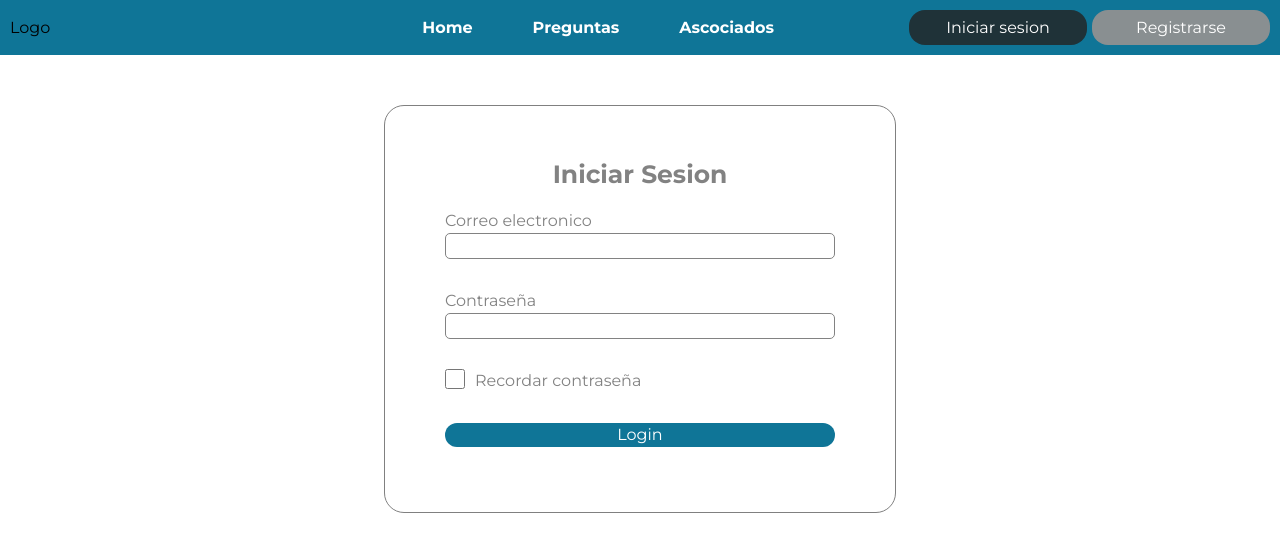
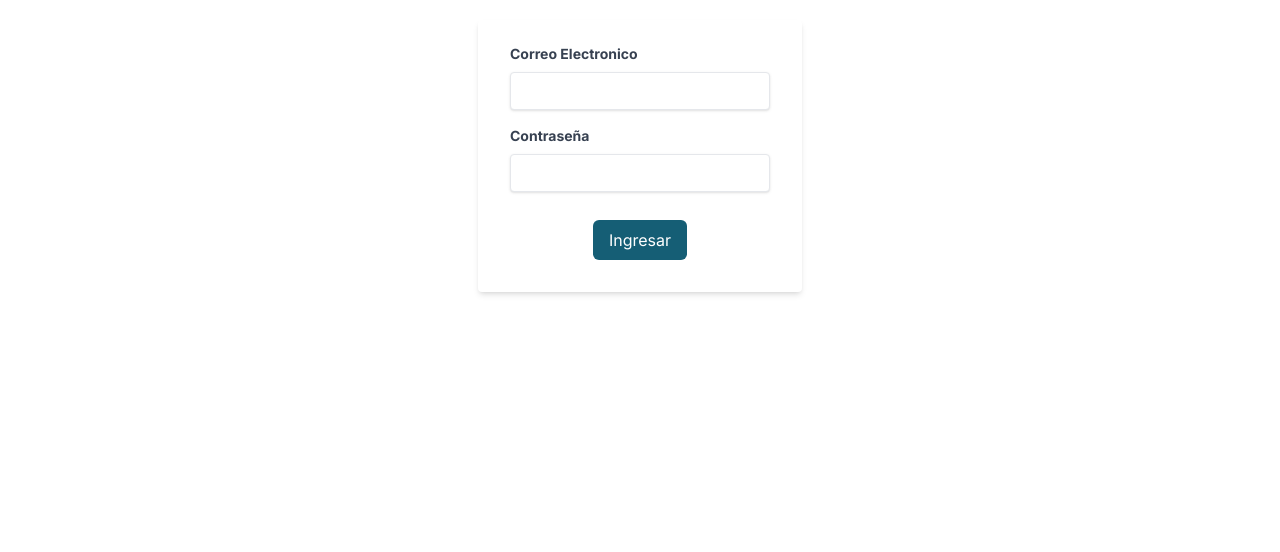
Before and after one commit to JulianV122/SistemaPOS, a Next.js app: page /login in a window 1280 px wide. Shown: the top 552 px of the page. Built offline with nearby package versions, Linux system fonts and the light colour scheme.

Commit message:
Creacion de los componentes de auth y modificacion de las paginas

```diff
--- a/app/(auth)/layout.css
+++ /dev/null
@@ -1,77 +0,0 @@
-@import url('https://fonts.googleapis.com/css2?family=Montserrat:wght@400;700&display=swap');
-
-
-*{
-    background: white;
-    font-family: 'Montserrat', sans-serif;
-}
-
-.auth{
-    width: 100%;
-    display: block;
-}
-
-.auth .header{
-    width: 100%;
-    background: #0F7597;
-    display: flex;
-    justify-content: center;
-    padding: 10px;
-    font-family: 'Trebuchet MS', 'Lucida Sans Unicode', 'Lucida Grande', 'Lucida Sans', Arial, sans-serif;
-}
-
-.auth .header .logo{
-    width: auto;
-    display: flex;
-    justify-content: start;
-    align-items: center;
-    background: #0F7597;
-}
-
-.auth .header nav{
-    width: 80%;
-    display: flex;
-    justify-content: end;
-    align-items: center;
-    background: #0F7597;
-    margin-right: 100px;
-    a {
-        color: white;
-        margin: 0 30px;
-        font-weight: 101px;
-        font-size: 16px;
-        background: #0F7597;
-        font-weight: bold;
-    }
-}
-
-.auth .header a{
-    background: #0F7597;
-}
-.auth .header button{
-    width: 178px;
-    height:35px;
-    color: white;
-    border: #1F3238;
-    cursor: pointer;
-    padding: 5px 1px;
-    margin-left: 5px;
-    border-radius: 16px;
-}
-.blogin{
-    background: #1F3238;
-}
-
-.bregister{
-    background: #898F91;
-}
-
-
-
-.auth .form{
-    width: 100%;
-    display: flex;
-    justify-content: center;
-    align-items: center;
-    margin-top: 50px;
-}
--- a/app/(auth)/layout.tsx
+++ b/app/(auth)/layout.tsx
@@ -1,32 +1,15 @@
-import "./layout.css";
-
 export default function AuthLayout({
   children,
 }: {
   children: React.ReactNode;
 }) {
   return (
-    <main className="auth">
-        <div className="header">
-            <h1 className="logo">Logo</h1>
-            <nav>
-                <a href="/home">Home</a>
-                <a href="#">Preguntas</a>
-                <a href="#">Ascociados</a>
-            </nav>
-            <a href="/login">
-              <button className="blogin">Iniciar sesion</button>
-            </a>
-            <a href="/register">
-            <button className="bregister">Registrarse</button>
-            </a>
+    <div className="w-screen h-screen bg-white">
+        <div className="">
         </div>
-        <div className="title">
-          <h2></h2>
-        </div>
-        <section className="form">
+        <section className="flex justify-center bg-white p-5">
             {children}
         </section>
-    </main>
+    </div>
   );
 }
--- a/app/(auth)/login/page.tsx
+++ b/app/(auth)/login/page.tsx
@@ -1,5 +1,6 @@
 import { Metadata } from "next";
-import "./style.css";
+
+import { LoginForm } from "@/components";
 
 export const metadata: Metadata = {
   title: "Login to Market Management",
@@ -8,23 +9,8 @@ export const metadata: Metadata = {
 
 export default function login() {
   return (
-    <form>
-        <h3 className="title"> Iniciar Sesion</h3>
-      <div>
-        <label htmlFor="email">Correo electronico</label>
-        <input id="email" type="email" />
-      </div>
-      <div>
-        <label htmlFor="password">Contraseña</label>
-        <input id="password" type="password" />
-      </div>
-      <div className="checkbox">
-        <input type="checkbox" id="remember" name="remember" value="remember"/>
-        <label htmlFor="remember">Recordar contraseña</label>
-      </div>
-      <div>
-        <button className="botonlogin"> Login </button>
-      </div>
-    </form>
+    <div className="login">
+      <LoginForm/>
+    </div>
   );
 }
--- a/app/(auth)/login/style.css
+++ /dev/null
@@ -1,68 +0,0 @@
-form{
-    display: flex;
-    flex-direction: column;
-    padding: 50px;
-    border-radius: 20px;
-    border: 1px solid grey;
-    background-color: white;
-    width: 40%;
-}
-
-form div {
-    display: flex;
-    flex-direction: column;
-    background-color: white;
-    margin: 15px 10px;
-}
-
-form .title {
-    display: flex;
-    color: #828282;
-    background-color: white;
-    font-size: 25px;
-    font-weight: bold;
-    justify-content: center;
-    align-items: center;
-}
-
-form label {
-    color: #828282;
-    background-color: white;
-
-}
-
-form input {
-    width: 100%;
-    background-color: white;
-    border: 1px solid  #828282;
-    border-radius: 5px;
-    color: black;
-}
-
-form .checkbox {
-    display: flex;
-    flex-direction: row;
-    justify-content: start;
-    background-color: white;
-}
-
-form .checkbox input {
-    width: 20px;
-    height: 20px;
-    background-color: white;
-    border: 1px solid  #828282;
-    border-radius: 5px;
-    color: black;
-}
-
-form .checkbox label {
-    color: #828282;
-    background-color: white;
-    margin-left: 10px;
-}
-
-form .botonlogin {
-    color: white;
-    background: #0F7597;
-    border-radius: 12px;
-}
--- a/app/(auth)/register/page.tsx
+++ b/app/(auth)/register/page.tsx
@@ -1,5 +1,5 @@
 import { Metadata } from "next";
-import "./style.css";
+import { RegisterForm } from '@/components';
 
 export const metadata: Metadata = {
   title: "Register to Market Management",
@@ -8,31 +8,8 @@ export const metadata: Metadata = {
 
 export default function register() {
   return (
-    <form>
-      <h3 className="title"> Registrarse</h3>
-      <div>
-        <label htmlFor="name">Nombre completo</label>
-        <input id="name" type="text" />
-      </div>
-      <div>
-        <label htmlFor="email">Correo electronico</label>
-        <input id="email" type="email" />
-      </div>
-      <div>
-        <label htmlFor="password">Contraseña</label>
-        <input id="password" type="password" />
-      </div>
-      <div>
-        <label htmlFor="password">Confirmar Contraseña</label>
-        <input id="password" type="password" />
-      </div>
-      <div className="checkbox">
-        <input type="checkbox" id="remember" name="remember" value="remember"/>
-        <label htmlFor="accept">Aceptar terminos y condiciones</label>
-      </div>
-      <div>
-        <button className="botonregister"> Registrarse </button>
-      </div>
-    </form>
+    <div className="register">
+        <RegisterForm />
+    </div>
   )
 }
--- a/app/(auth)/register/style.css
+++ /dev/null
@@ -1,68 +0,0 @@
-form{
-    display: flex;
-    flex-direction: column;
-    padding: 50px;
-    border-radius: 20px;
-    border: 1px solid grey;
-    background-color: white;
-    width: 40%;
-}
-
-form div {
-    display: flex;
-    flex-direction: column;
-    background-color: white;
-    margin: 15px 10px;
-}
-
-form .title {
-    display: flex;
-    color: #828282;
-    background-color: white;
-    font-size: 25px;
-    font-weight: bold;
-    justify-content: center;
-    align-items: center;
-}
-
-form label {
-    color: #828282;
-    background-color: white;
-
-}
-
-form input {
-    width: 100%;
-    background-color: white;
-    border: 1px solid  #828282;
-    border-radius: 5px;
-    color: black;
-}
-
-form .checkbox {
-    display: flex;
-    flex-direction: row;
-    justify-content: start;
-    background-color: white;
-}
-
-form .checkbox input {
-    width: 20px;
-    height: 20px;
-    background-color: white;
-    border: 1px solid  #828282;
-    border-radius: 5px;
-    color: black;
-}
-
-form .checkbox label {
-    color: #828282;
-    background-color: white;
-    margin-left: 10px;
-}
-
-form .botonregister {
-    color: white;
-    background: #0F7597;
-    border-radius: 12px;
-}
--- a/components/index.ts
+++ b/components/index.ts
@@ -12,3 +12,5 @@ export * from './organisms/EmployeesTable'
 export * from './atoms/InputProfile'
 export * from './atoms/LabelProfile'
 export * from './molecules/FormProfile'
+export * from './organisms/RegisterForm'
+export * from './organisms/LoginForm'
--- /dev/null
+++ b/components/organisms/LoginForm.tsx
@@ -0,0 +1,27 @@
+import React from 'react'
+
+import { ButtonPrimary } from '@/components'
+
+export function LoginForm () {
+    return (
+    <div className="w-full max-w-xl">
+        <form className="bg-white shadow-md rounded px-8 pt-6 pb-8 mb-4">
+            <div className="mb-4">
+                <label className="block text-gray-700 text-sm font-bold mb-2" htmlFor="email">
+                Correo Electronico
+                </label>
+                <input className="shadow appearance-none border rounded w-full py-2 px-3 text-gray-700 leading-tight focus:outline-none focus:shadow-outline" id="email" type="email" placeholder=""/>
+            </div>
+            <div className="mb-4">
+                <label className="block text-gray-700 text-sm font-bold mb-2" htmlFor="password">
+                    Contraseña
+                </label>
+                <input className="shadow appearance-none border rounded w-full py-2 px-3 text-gray-700 mb-3 leading-tight focus:outline-none focus:shadow-outline" id="password" type="password" placeholder=""/>
+            </div>
+            <div className='w-full flex justify-center '>
+                <ButtonPrimary text="Ingresar"></ButtonPrimary>
+            </div>
+        </form>
+    </div>
+    )
+}
--- /dev/null
+++ b/components/organisms/RegisterForm.tsx
@@ -0,0 +1,47 @@
+import React from 'react'
+
+import { ButtonPrimary } from '@/components'
+
+export function RegisterForm () {
+    return (
+    <div className="w-full max-w-xl">
+        <form className="bg-white shadow-md rounded px-8 pt-6 pb-8 mb-4">
+            <div className="mb-4">
+                <label className="block text-gray-700 text-sm font-bold mb-2" htmlFor="name">
+                Nombre Completo
+                </label>
+                <input className="shadow appearance-none border rounded w-full py-2 px-3 text-gray-700 leading-tight focus:outline-none focus:shadow-outline" id="name" type="text" placeholder=""/>
+            </div>
+            <div className="mb-4">
+                <label className="block text-gray-700 text-sm font-bold mb-2" htmlFor="email">
+                Correo Electronico
+                </label>
+                <input className="shadow appearance-none border rounded w-full py-2 px-3 text-gray-700 leading-tight focus:outline-none focus:shadow-outline" id="email" type="email" placeholder=""/>
+            </div>
+            <div className="mb-4">
+                <label className="block text-gray-700 text-sm font-bold mb-2" htmlFor="password">
+                    Contraseña
+                </label>
+                <input className="shadow appearance-none border rounded w-full py-2 px-3 text-gray-700 mb-3 leading-tight focus:outline-none focus:shadow-outline" id="password" type="password" placeholder=""/>
+            </div>
+            <div className="mb-4">
+                <label className="block text-gray-700 text-sm font-bold mb-2" htmlFor="repeat_password">
+                    Repetir Contraseña
+                </label>
+                <input className="shadow appearance-none border rounded w-full py-2 px-3 text-gray-700 mb-3 leading-tight focus:outline-none focus:shadow-outline" id="repeat_password" type="password" placeholder=""/>
+            </div>
+            <div className="flex-auto mb-6">
+                <label className="block text-gray-500 font-bold text-sm">
+                <input className="mr-2 leading-tight" type="checkbox"/>
+                <span className="">
+                    Acepto los terminos y condiciones
+                </span>
+                </label>
+            </div>
+            <div className='w-full flex justify-center '>
+                <ButtonPrimary text="Registrarse"></ButtonPrimary>
+            </div>
+        </form>
+    </div>
+    )
+}
```
Also changed, not shown: package.json (+6 -5 lines), 1 other file (tests, documents, lock files or other folders).
